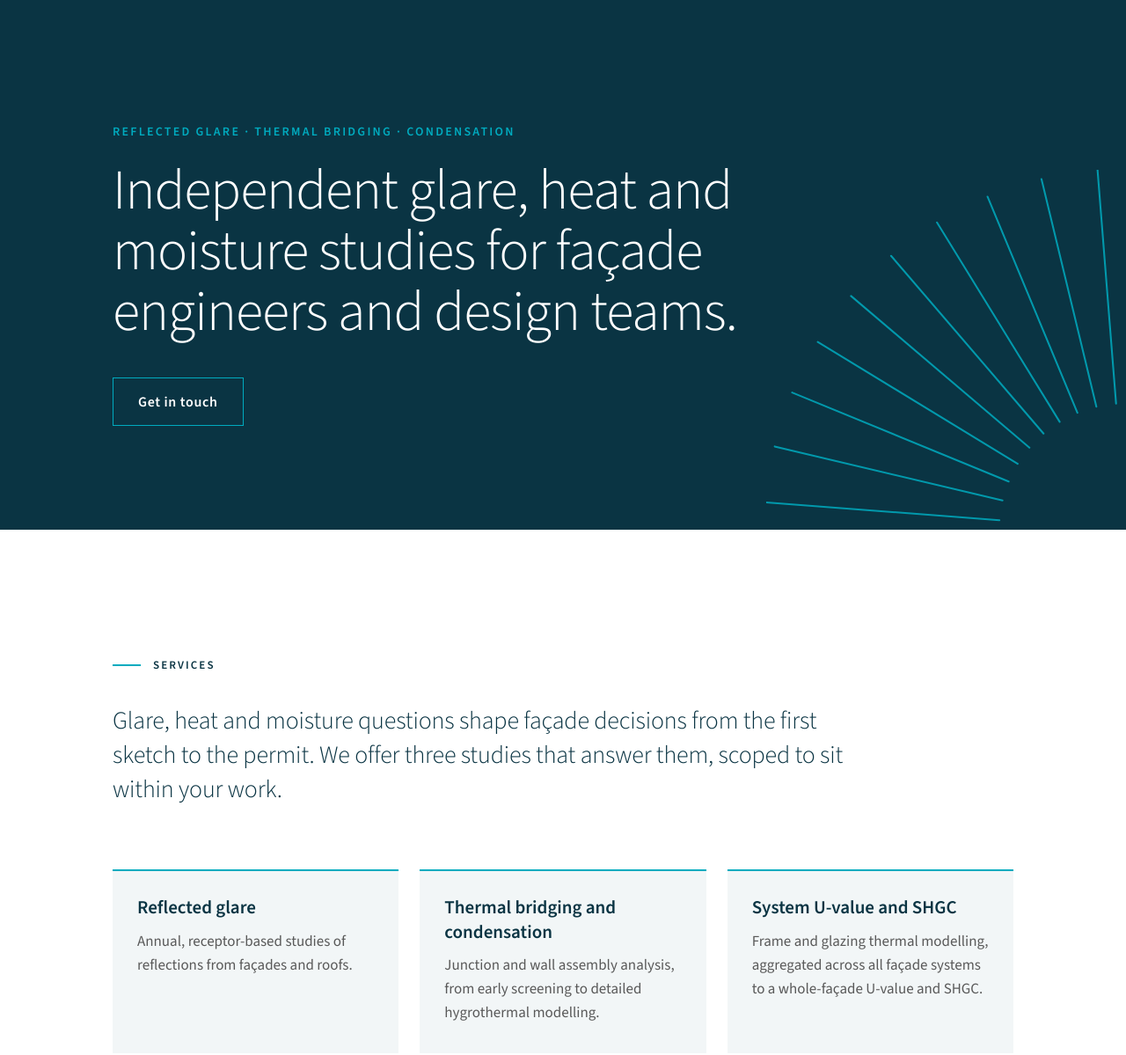
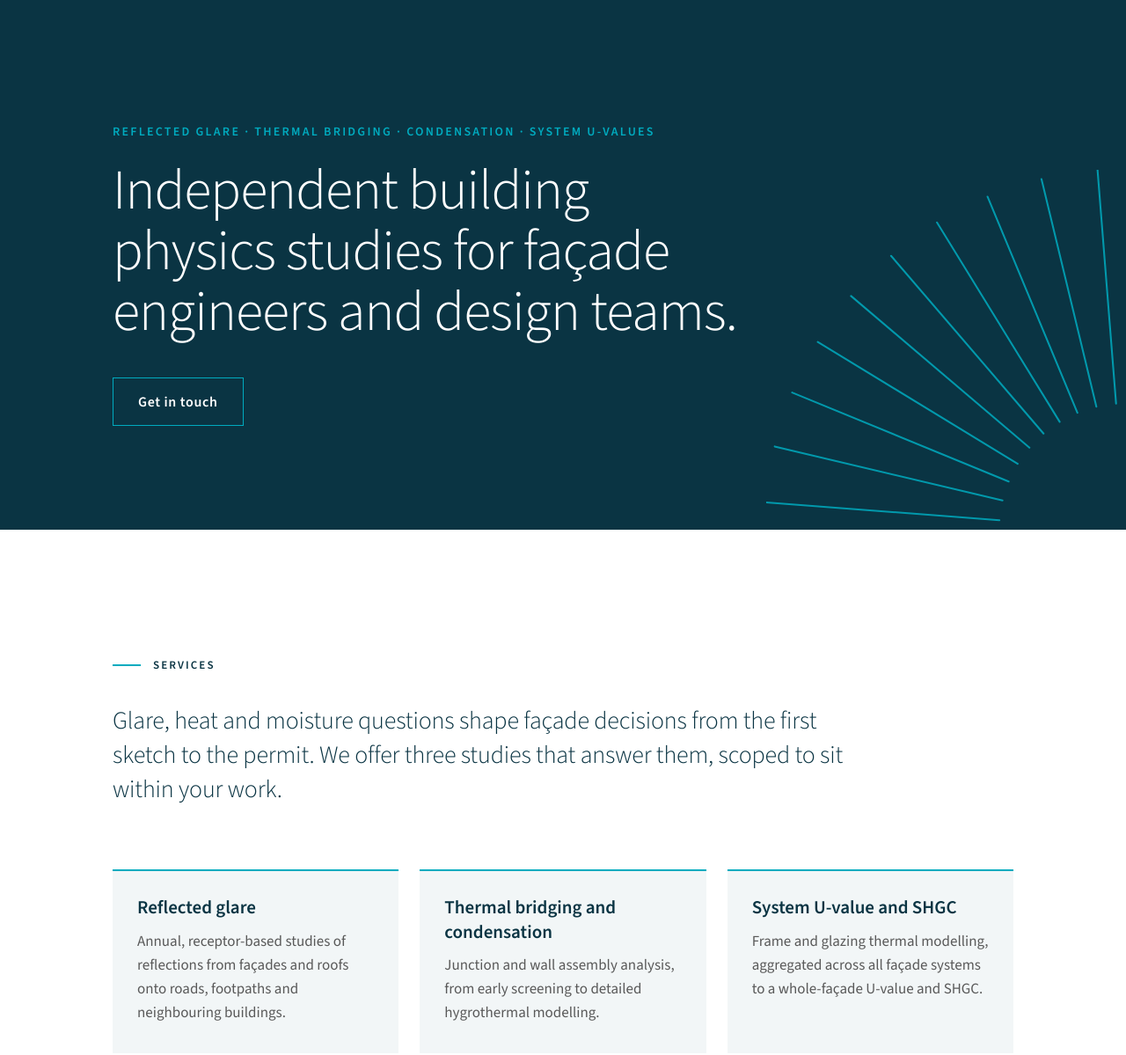
Before and after one commit to Visergy/visergy-site, a plain HTML site: page index.html in a window 1280 px wide. Shown: the part 102-1301 px from the top of the page at 88% size. Drawn offline with Linux system fonts and the light colour scheme.

Commit message:
Publish site from visergy-studio Visergy/visergy-studio@79f4b4f1a5799059853208a876774e879d8fa507

```diff
--- a/index.html
+++ b/index.html
@@ -4,8 +4,8 @@
 <head>
   <meta charset="utf-8">
   <meta name="viewport" content="width=device-width, initial-scale=1">
-  <title>Visergy | Independent glare, heat and moisture studies</title>
-  <meta name="description" content="Independent reflected glare, thermal bridging and condensation studies for façade engineers and design teams.">
+  <title>Visergy | Independent building physics studies</title>
+  <meta name="description" content="Independent reflected glare, thermal bridging, condensation and system U-value studies for façade engineers and design teams.">
   <meta name="theme-color" content="#0a3443">
   <link rel="canonical" href="https://visergy.com.au/">
   <link rel="icon" href="assets/favicon.svg" type="image/svg+xml">
@@ -13,7 +13,7 @@
   <meta property="og:type" content="website">
   <meta property="og:url" content="https://visergy.com.au/">
   <meta property="og:title" content="Visergy">
-  <meta property="og:description" content="Independent glare, heat and moisture studies for façade engineers and design teams.">
+  <meta property="og:description" content="Independent building physics studies for façade engineers and design teams.">
   <meta property="og:image" content="https://visergy.com.au/assets/og-image.png">
   <meta property="og:image:width" content="1200">
   <meta property="og:image:height" content="630">
@@ -32,8 +32,8 @@
   </div>
 
   <div class="wrap hero-body">
-    <p class="kicker">Reflected glare · Thermal bridging · Condensation</p>
-    <h1>Independent glare, heat and moisture studies for façade engineers and design teams.</h1>
+    <p class="kicker">Reflected glare · Thermal bridging · Condensation · System U-values</p>
+    <h1>Independent building physics studies for façade engineers and design teams.</h1>
     <a href="#contact" class="button">Get in touch</a>
   </div>
 </header>
@@ -47,7 +47,7 @@
       <ul class="cards">
         <li>
           <h3>Reflected glare</h3>
-          <p>Annual, receptor-based studies of reflections from façades and roofs.</p>
+          <p>Annual, receptor-based studies of reflections from façades and roofs onto roads, footpaths and neighbouring buildings.</p>
         </li>
         <li>
           <h3>Thermal bridging and condensation</h3>
```
